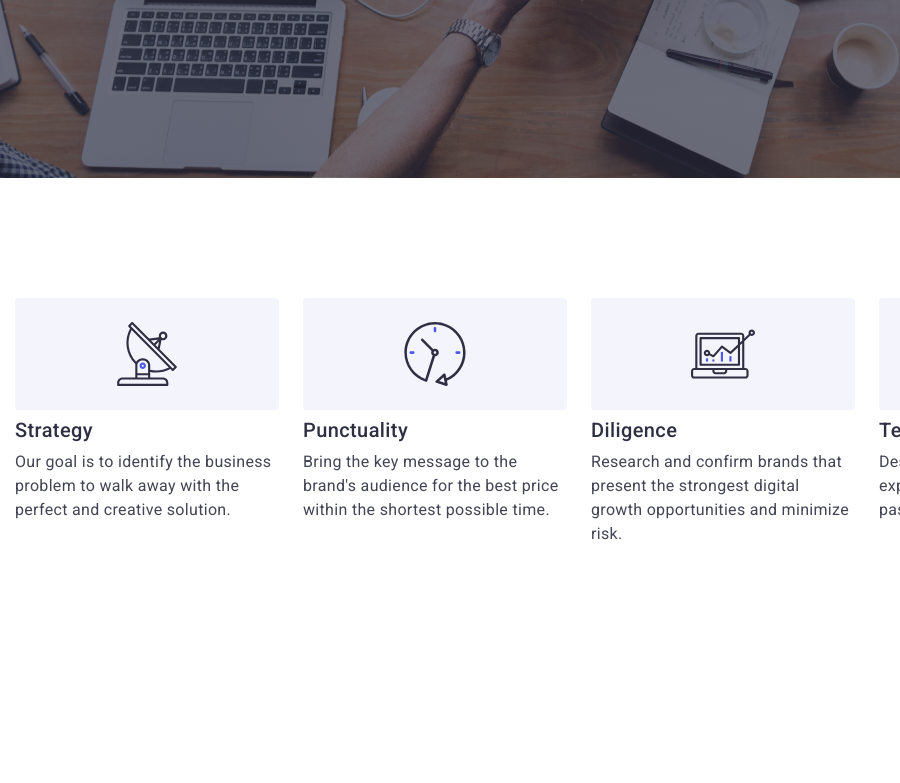
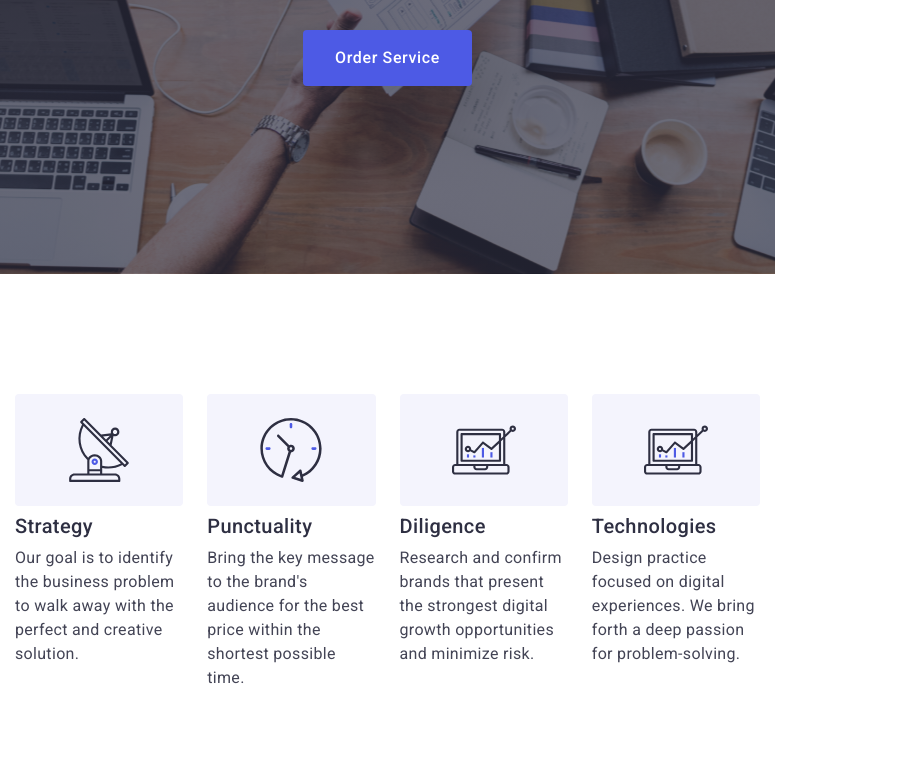
Before and after one commit to lukamatcha12/goit-markup-hw-07, a plain HTML site: page index.html in a window 600 px wide. Shown: the part 495-1278 px from the top of the page, 900 px wide, since content can reach past the window. Drawn offline with nearby package versions, Linux system fonts and the light colour scheme.

Commit message:
/* Media Query */

```diff
--- a/css/styles.css
+++ b/css/styles.css
@@ -1095,3 +1095,13 @@ nav li a:first-child:focus {
     display: flex;
     gap: 24px;
     }
+
+        /* Media Query */
+        @media only screen and (min-width:428px) and (max-width:767px) {
+            .container {
+                width: 775px;
+                margin: 0 auto;
+            }
+        }
+
+        @media only screen and (min-width:428px) and (max-width: 767px) {}
```
